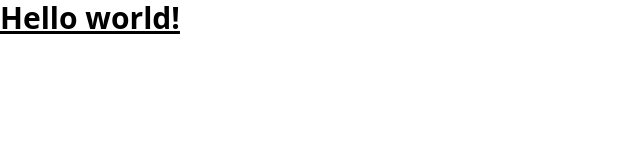
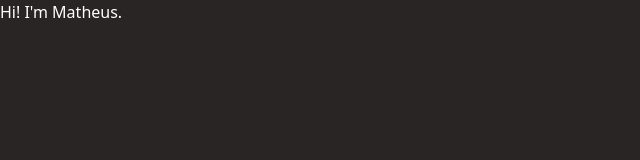
Before and after one commit to mattboschetti/mattboschetti.github.io, a plain HTML site: page index.html in a window 1280 px wide. Shown: the whole page, without its empty margins (0-640 px from the left). Drawn offline with nearby package versions, Linux system fonts and the light colour scheme.

Commit message:
Update index.html

```diff
--- a/index.html
+++ b/index.html
@@ -5,9 +5,9 @@
     <meta name="viewport" content="width=device-width, initial-scale=1.0" />
     <script src="https://cdn.jsdelivr.net/npm/@tailwindcss/browser@4"></script>
   </head>
-  <body>
-    <h1 class="text-3xl font-bold underline">
-      Hello world!
+  <body class="font-sans bg-stone-800">
+    <h1 class="text-white">
+      Hi! I'm Matheus.
     </h1>
   </body>
 </html>
```
